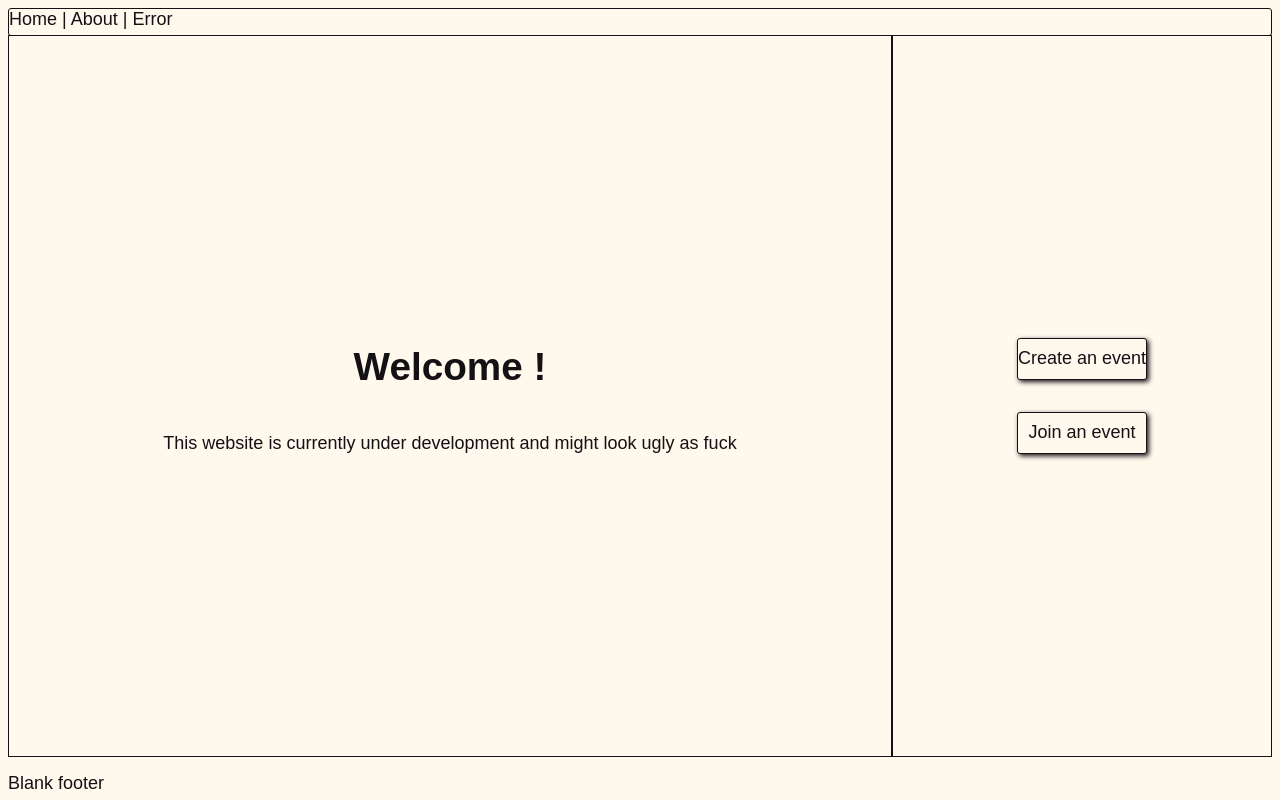
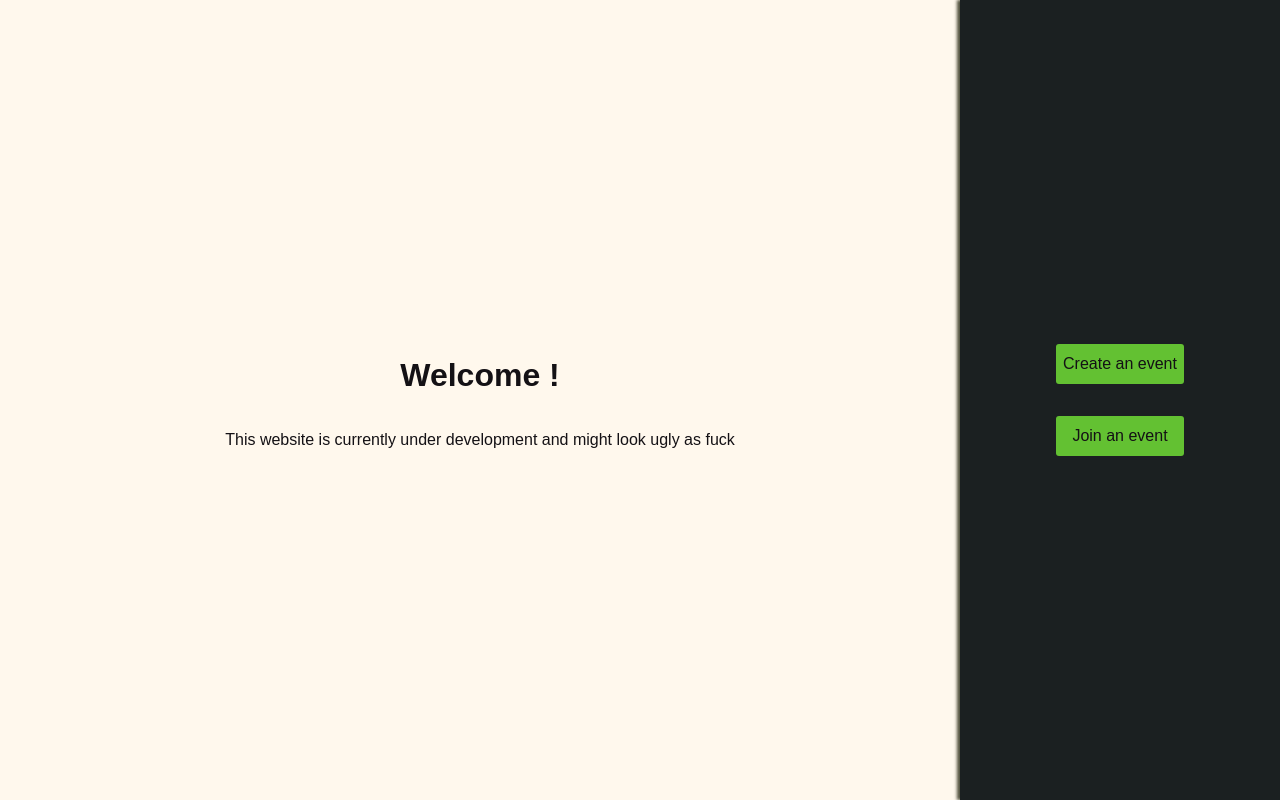
Before and after one commit to naaturel/letsmeet, a Vue app: page / in a window 1280 px wide. Built offline with nearby package versions, Linux system fonts and the light colour scheme; a web font is replaced by a local one.

Commit message:
Add some style again

```diff
--- a/src/assets/base.css
+++ b/src/assets/base.css
@@ -1,20 +1,25 @@
+/*
+fff8ed-1b2021-51513d-63c132
+*/
+
 :root
 {
     --primary-color : #fff8ed;
-    --secondary-color : #fff8ed;
-    --tertiary-color : #fff8ed;
+    --secondary-color : #63c132;
+    --tertiary-color : #51513d;
+    --bruh-color : #1b2021;
     --radius : 3px;
 }
 
 @media screen and (min-width: 601px) {
     :root {
-        --font-size : 18px;
+        --font-size : 1rem;
     }
 }
 
 @media screen and (max-width: 600px) {
     :root {
-        --font-size : 15px;
+        --font-size : 0.8rem;
     }
 }
 
@@ -22,11 +27,6 @@
 {
     color: #141115;
     text-decoration: none;
-    font-size: var(--font-size);
     font-family: 'PT Sans', sans-serif;
     transition: 0.3s all;
 }
-
-h1 {
-    font-size: calc(var(--font-size, 1vw) * 2.15);
-}
--- a/src/assets/main.css
+++ b/src/assets/main.css
@@ -1,8 +1,24 @@
 @import './base.css';
+
+html, body {
+    margin: 0;
+    height: 100%;
+}
 
 body
 {
-    background-color: var(--primary-color);
+    background: var(--primary-color);
+    font-size: var(--font-size);
+}
+
+#app
+{
+    height: 100%;
+}
+
+.layout
+{
+    height: 100%;
 }
 
 footer
--- a/src/layouts/LayoutDefault.vue
+++ b/src/layouts/LayoutDefault.vue
@@ -3,19 +3,19 @@
 </script>
 
 <template>
-  <div class="LayoutDefault">
+  <div class="layoutDefault">
 
-    <nav class="nav">
+    <!--<nav class="nav">
       <router-link to="/">Home</router-link> |
       <router-link to="/about">About</router-link> |
       <router-link to="/error">Error</router-link>
-    </nav>
+    </nav>-->
 
     <main class="main">
       <slot/>
     </main>
 
-    <footer class="footer">Blank footer</footer>
+    <!--<footer class="footer">Blank footer</footer>-->
 
   </div>
 </template>
@@ -34,7 +34,7 @@ nav {
   flex-direction: column;
   justify-content: center;
   align-items: center;
-  height: 90vh;
+  height: 100%;
 }
 
 </style>
--- a/src/views/HomeView.vue
+++ b/src/views/HomeView.vue
@@ -11,8 +11,8 @@
     </div>
 
     <div class="actions">
-      <div class="button"><router-link to="/create">Create an event</router-link></div>
-      <div class="button"><router-link to="/join">Join an event</router-link></div>
+      <router-link to="/create"><div class="button">Create an event</div></router-link>
+      <router-link to="/join"><div class="button">Join an event</div></router-link>
     </div>
   </div>
 
@@ -33,9 +33,8 @@
   flex-direction: column;
   justify-content: center;
   align-items: center;
-  width: 70%;
+  width: 75%;
   height: 100%;
-  border: solid 1px;
 }
 
 .actions {
@@ -45,8 +44,10 @@
   align-items: center;
   gap: 4vh;
   height: 100%;
-  width: 30%;
-  border: solid 1px;
+  width: 25%;
+  border-left: var(--radius);
+  background-color: var(--bruh-color);
+  box-shadow: -3px 0 3px var(--tertiary-color);
 }
 
 .button {
@@ -56,9 +57,11 @@
   min-height: 5vh;
   border-radius: var(--radius);
   background-color: var(--secondary-color);
-  box-shadow: 2px 2px 5px;
-  border: solid 1px;
+}
 
+.button:hover
+{
+  background-color: rgba(255, 255, 255, 0.8);
 }
 
 </style>
```
